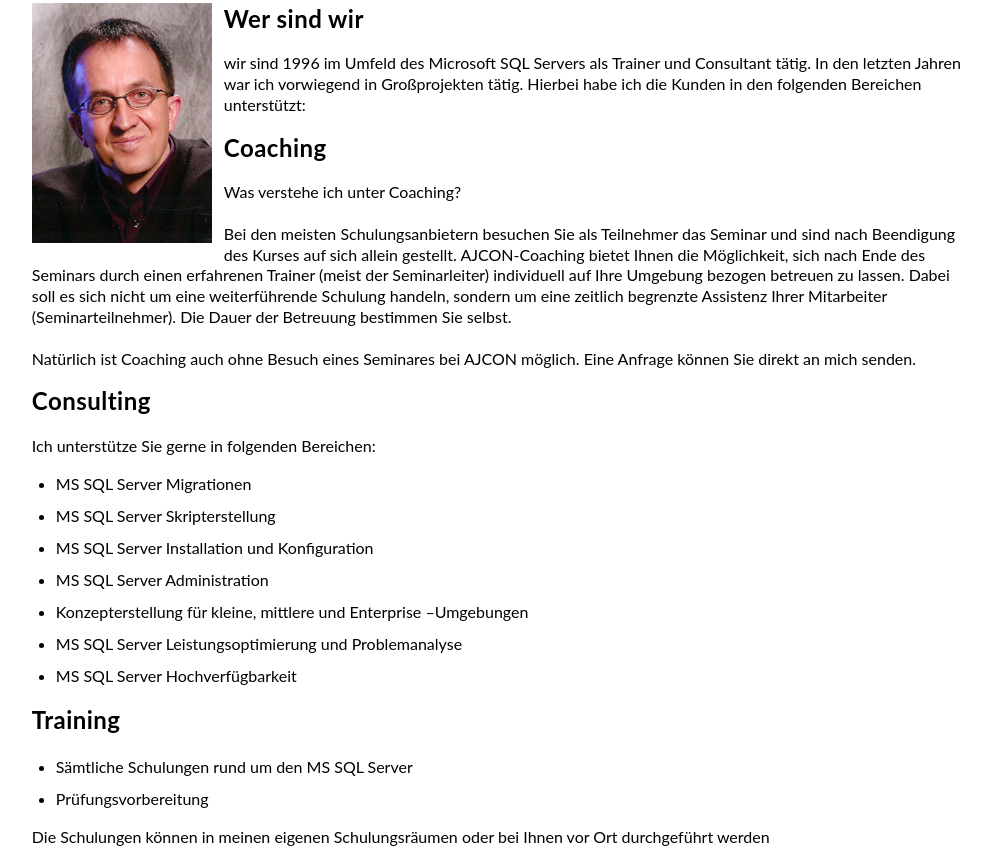
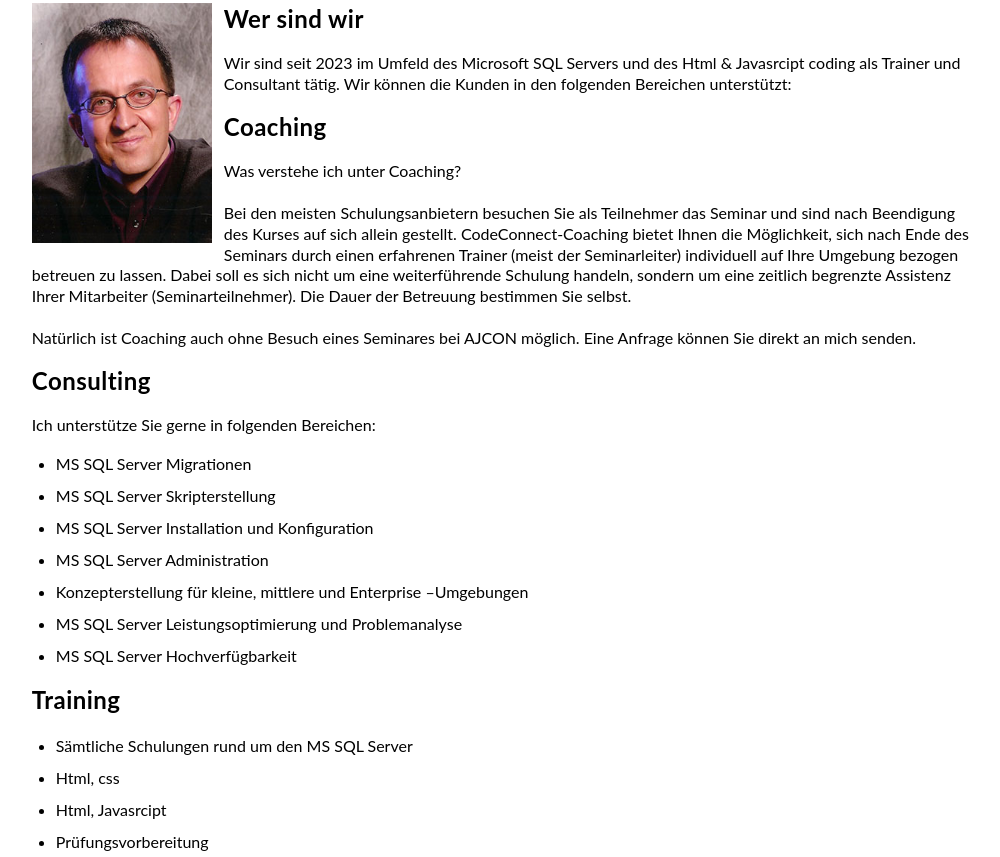
Before and after one commit to LukasD12/CodConnecct, a plain HTML site: page index.html in a window 1280 px wide. Shown: the part 880-1737 px from the top of the page, without its empty margins (139-1139 px from the left). Drawn offline with Linux system fonts and the light colour scheme.

Commit message:
Add files via upload

```diff
--- a/index.html
+++ b/index.html
@@ -48,7 +48,7 @@
 
 <div id="outerstartteaserwrap" class="clearfix">
   <div id="innerstartteaserwrap" class="clearfix">
-	<img style="width: 500px; margin-top: 75px;" src="./ajcon - alexander jahn consulting_files/SQL_Server_Architecture_Explained.jpg" alt="SQL">
+	<img style="width: 500px; margin-top: 75px;" src="./ajcon - alexander jahn consulting_files/image4.jpg" alt="SQL">
 	<img style="width: 500px; margin-top: 75px;" src="./ajcon - alexander jahn consulting_files/image2.jpg" alt="html">
     <div class="teaser"></div>
 	</div>
@@ -61,10 +61,10 @@
 		  <span class="profil"><a href="https://de.wikipedia.org/wiki/Kommunismus" title="Profil"><img src="./ajcon - alexander jahn consulting_files/alexander-jahn.jpg" alt="Alexander Jahn" class="profilbild"><br>
 	      </a></span>
 					<h2>Wer sind wir&nbsp;</h2>
-					<p>wir sind 1996 im Umfeld des Microsoft SQL Servers als Trainer und Consultant tätig. In den letzten Jahren war ich vorwiegend in Großprojekten tätig. Hierbei habe ich die Kunden in den folgenden Bereichen unterstützt:</p>
-					<h2>Coaching</h2><p>Was verstehe ich unter Coaching?<br><br>Bei den meisten Schulungsanbietern besuchen Sie als Teilnehmer das Seminar und sind nach Beendigung des Kurses auf sich allein gestellt. AJCON-Coaching bietet Ihnen die Möglichkeit, sich nach Ende des Seminars durch einen erfahrenen Trainer (meist der Seminarleiter) individuell auf Ihre Umgebung bezogen betreuen zu lassen. Dabei soll es sich nicht um eine weiterführende Schulung handeln, sondern um eine zeitlich begrenzte Assistenz Ihrer Mitarbeiter (Seminarteilnehmer). Die Dauer der Betreuung bestimmen Sie selbst.<br><br>Natürlich ist Coaching auch ohne Besuch eines Seminares bei AJCON möglich. Eine Anfrage können Sie direkt an mich senden.</p>
+					<p>Wir sind seit 2023 im Umfeld des Microsoft SQL Servers und des Html & Javasrcipt coding als Trainer und Consultant tätig. Wir können die Kunden in den folgenden Bereichen unterstützt:</p>
+					<h2>Coaching</h2><p>Was verstehe ich unter Coaching?<br><br>Bei den meisten Schulungsanbietern besuchen Sie als Teilnehmer das Seminar und sind nach Beendigung des Kurses auf sich allein gestellt. CodeConnect-Coaching bietet Ihnen die Möglichkeit, sich nach Ende des Seminars durch einen erfahrenen Trainer (meist der Seminarleiter) individuell auf Ihre Umgebung bezogen betreuen zu lassen. Dabei soll es sich nicht um eine weiterführende Schulung handeln, sondern um eine zeitlich begrenzte Assistenz Ihrer Mitarbeiter (Seminarteilnehmer). Die Dauer der Betreuung bestimmen Sie selbst.<br><br>Natürlich ist Coaching auch ohne Besuch eines Seminares bei AJCON möglich. Eine Anfrage können Sie direkt an mich senden.</p>
 					<h2>Consulting</h2><p>Ich unterstütze Sie gerne in folgenden Bereichen:</p><ul><li>MS SQL Server Migrationen</li><li>MS SQL Server Skripterstellung</li><li>MS SQL Server Installation und Konfiguration</li><li>MS SQL Server Administration</li><li>Konzepterstellung für kleine, mittlere und Enterprise –Umgebungen </li><li>MS SQL Server Leistungsoptimierung und Problemanalyse</li><li>MS SQL Server Hochverfügbarkeit</li></ul>
-					<h2>Training</h2><ul><li>Sämtliche Schulungen rund um den MS SQL Server</li><li>Prüfungsvorbereitung</li></ul><p>Die Schulungen können in meinen eigenen Schulungsräumen oder bei Ihnen vor Ort durchgeführt werden</p>
+					<h2>Training</h2><ul><li>Sämtliche Schulungen rund um den MS SQL Server</li><li>Html, css</li><li>Html, Javasrcipt</li><li>Prüfungsvorbereitung</li></ul><p>Die Schulungen können in meinen eigenen Schulungsräumen oder bei Ihnen vor Ort durchgeführt werden</p>
 					<h2>Partner</h2><ul><li>ABTIS GmbH</li><li>Macrofactory GmbH</li><li>Microsoft Deutschland GmbH</li></ul>
 					<h2>Referenzkunden</h2><ul><li>Microsoft Deutschland GmbH</li><li>IBM Deutschland GmbH</li><li>LIDL</li><li>Kaufland</li><li>Bosch</li><li>UBS (Schweiz)</li><li>KPMG (Schweiz)</li><li>DigiComp Academy AG (Schweiz)</li></ul>
 
```
Also changed, not shown: daten.html (+1 -1 lines), impressum.html (+1 -1 lines), ajcon - alexander jahn consulting_files/image3.jpg (added), ajcon - alexander jahn consulting_files/image4.jpg (added).
